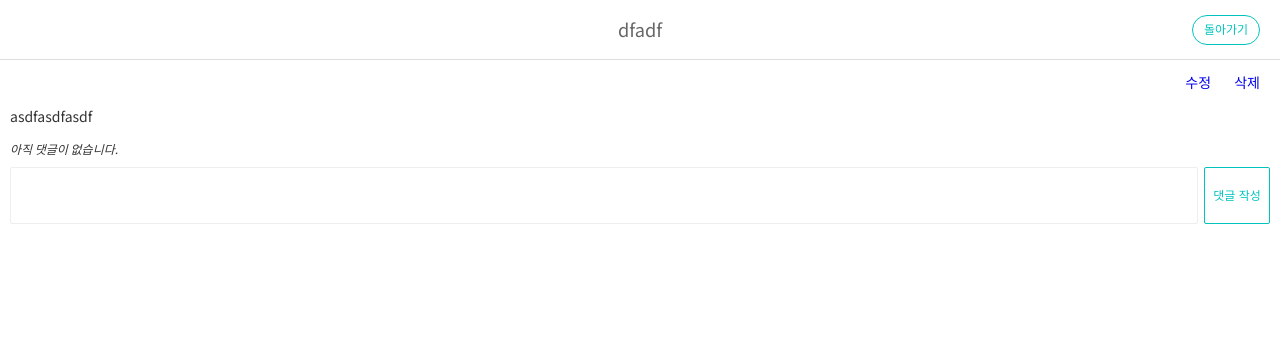
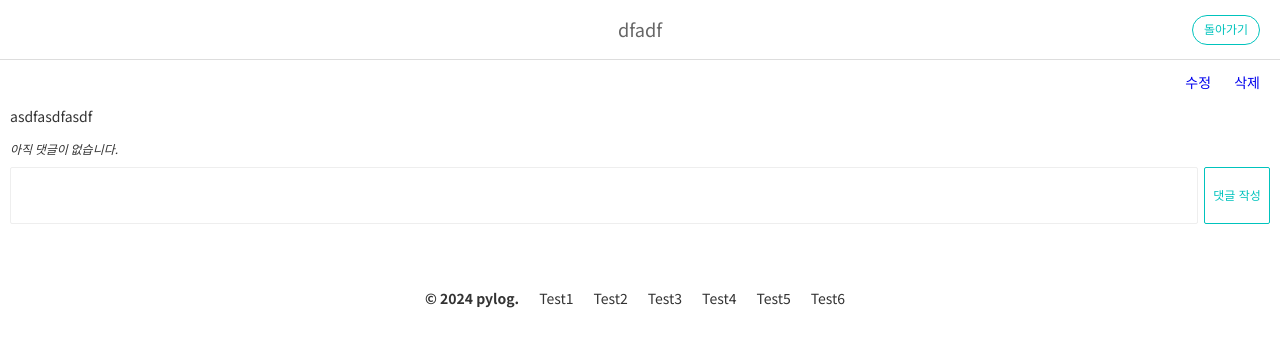
Before and after one commit to 0verfl0w767/simple-blog, a Django app: page /posts/read/2/ in a window 1280 px wide. Shown: the top 347 px of the page. Run offline with Django 5.2, Linux system fonts and the light colour scheme; data comes from the database, SQL or seed files in the repository; both versions use the stored data as it was after the commit.

Commit message:
feat: added footer & some modifications

```diff
--- a/python_project/static/css/style-up.css
+++ b/python_project/static/css/style-up.css
@@ -18,3 +18,55 @@
   -webkit-box-orient: vertical;
   height: 63px;
 }
+
+.footer {
+  display: flex;
+  justify-content: center;
+  padding-inline: 40px;
+}
+
+@media (width < 576px) {
+  .footer {
+    flex-direction: column-reverse;
+  }
+}
+
+.logo {
+  font-weight: bold;
+}
+
+.flex-1 {
+  display: flex;
+  justify-content: center;
+  padding: 5px;
+}
+
+.flex-2 {
+  display: flex;
+  flex-wrap: wrap;
+  justify-content: center;
+}
+
+.flex-2 > li {
+  margin-inline: 10px;
+}
+
+.sponsor {
+  display: flex;
+  justify-content: center;
+  align-items: center;
+  padding-block: 20px;
+}
+
+.sponsor-text {
+  padding-inline: 10px;
+}
+
+.sponsor-img {
+  max-width: 125px;
+  overflow: hidden;
+}
+
+.sponsor-img img {
+  max-width: initial;
+}
--- a/python_project/templates/post_read.html
+++ b/python_project/templates/post_read.html
@@ -6,6 +6,7 @@
     <meta name="viewport" content="width=device-width, initial-scale=1.0" />
     <title>Document</title>
     <link rel="stylesheet" href="{% static 'css/style.css' %}" />
+    <link rel="stylesheet" href="{% static 'css/style-up.css' %}" />
     <link rel="stylesheet" href="{% static 'css/table.css' %}" />
   </head>
   <body>
@@ -35,5 +36,20 @@
         <button type="submit" class="btn btn-primary">댓글 작성</button>
       </form>
     </div>
+    <div class="footer">
+      <div class="flex-1">
+        <span class="logo">© 2024 pylog.</span>
+      </div>
+      <div class="flex-1">
+        <ul class="flex-2">
+          <li>Test1</li>
+          <li>Test2</li>
+          <li>Test3</li>
+          <li>Test4</li>
+          <li>Test5</li>
+          <li>Test6</li>
+        </ul>
+      </div>
+    </div>
   </body>
 </html>
```
Also changed, not shown: python_project/templates/post.html (+25 -1 lines), python_project/db.sqlite3.
